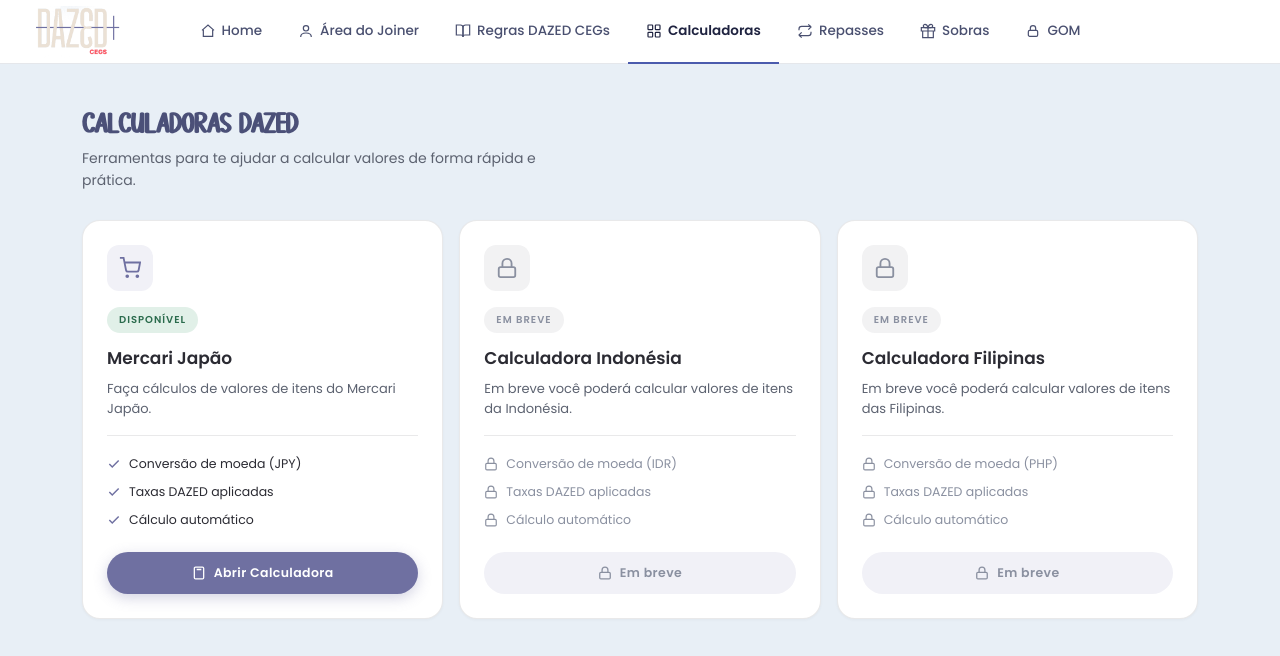
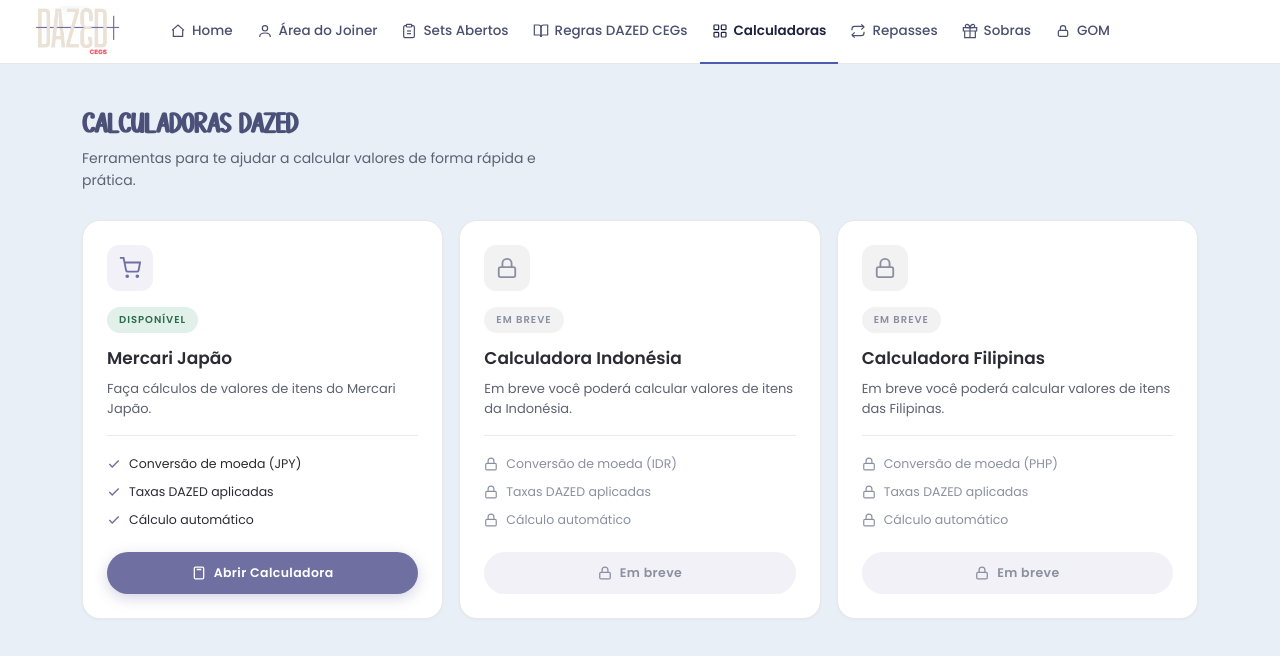
Before and after one commit to mirlemoliveira/dazedcegs_consultas, a plain HTML site: page calculadora/index.html in a window 1280 px wide. Drawn offline with Linux system fonts and the light colour scheme.

Commit message:
Menu: aba Sets Abertos (calculadora)
Acrescenta a aba "Sets Abertos" ao menu, logo depois de "Área do Joiner", e ajusta o CSS do menu para 8 abas (espaço de 12 px entre 1245 e 1340 px, nomes só acima de 1244 px, logo menor e ícones à direita no celular). Só mudam as linhas do menu.

Co-Authored-By: Claude Sonnet 5.5 <noreply@anthropic.com>
Claude-Session: https://claude.ai/code/session_013xto74eXyVXbg6Z2NgHp7w

```diff
--- a/calculadora/index.html
+++ b/calculadora/index.html
@@ -84,12 +84,12 @@
   .nav-a:hover{color:#1F2340;}
   .nav-a.active{color:#1F2340;font-weight:600;border-bottom-color:#4B5BAD;}
   .nav-a.active svg{stroke:#1F2340;}
-  @media(max-width:1244px){.nav-a span{display:none;}}
-  @media(max-width:680px){.nav{padding:0 16px;}.nav-logo{left:16px;}.nav-a{padding:0 10px;}}
-/* celular: com 7 abas, os icones ficam colados a direita para nao encostar no logo */
-@media(max-width:480px){.nav-links{margin:0 0 0 auto;}}
-@media(max-width:389px){.nav-a{padding:0 8px;}}
-@media(max-width:359px){.nav-a{padding:0 6px;}}
+  /* com 8 abas, os nomes ocupam mais espaco: aperta o respiro entre as abas e, em telas menores, mostra so os icones */
+@media(max-width:1340px){.nav-a{padding:0 12px;}}
+@media(max-width:1244px){.nav-a{padding:0 18px;}.nav-a span{display:none;}}
+  @media(max-width:680px){.nav{padding:0 12px;}.nav-logo{left:12px;}.nav-logo img{height:40px;}.nav-links{margin:0 0 0 auto;}.nav-a{padding:0 8px;}}
+/* celular: logo menor e icones colados a direita, para as 8 abas caberem sem encostar no logo */
+@media(max-width:359px){.nav-logo img{height:32px;}.nav-a{padding:0 6px;}}
 
   /* ---------- MAIN ---------- */
   main {
@@ -527,6 +527,10 @@
       <svg viewBox="0 0 24 24" stroke-width="1.8"><circle cx="12" cy="8" r="4"/><path d="M4 21c0-4 4-6 8-6s8 2 8 6"/></svg>
       <span>Área do Joiner</span>
     </a>
+    <a class="nav-a" href="../sets-abertos/" aria-label="Sets Abertos">
+      <svg viewBox="0 0 24 24" stroke-width="1.8" aria-hidden="true"><path d="M16 4h2a2 2 0 0 1 2 2v14a2 2 0 0 1-2 2H6a2 2 0 0 1-2-2V6a2 2 0 0 1 2-2h2"/><rect x="8" y="2" width="8" height="4" rx="1" ry="1"/><path d="M9 12h6"/><path d="M9 16h6"/></svg>
+      <span>Sets Abertos</span>
+    </a>
     <a class="nav-a" href="../regras/">
       <svg viewBox="0 0 24 24" stroke-width="1.8"><path d="M2 3h6a4 4 0 014 4v14a3 3 0 00-3-3H2z"/><path d="M22 3h-6a4 4 0 00-4 4v14a3 3 0 013-3h7z"/></svg>
       <span>Regras DAZED CEGs</span>
```
